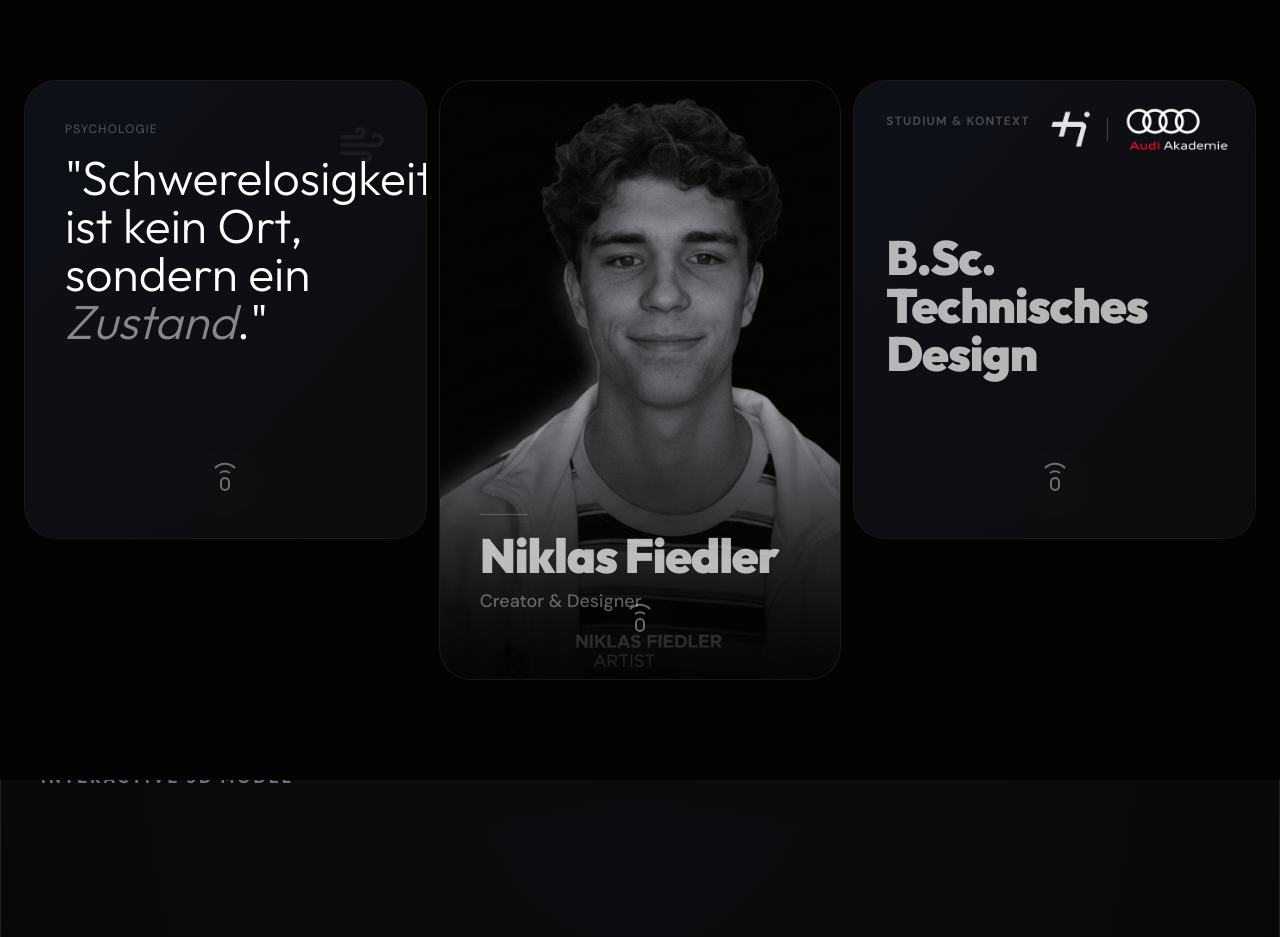
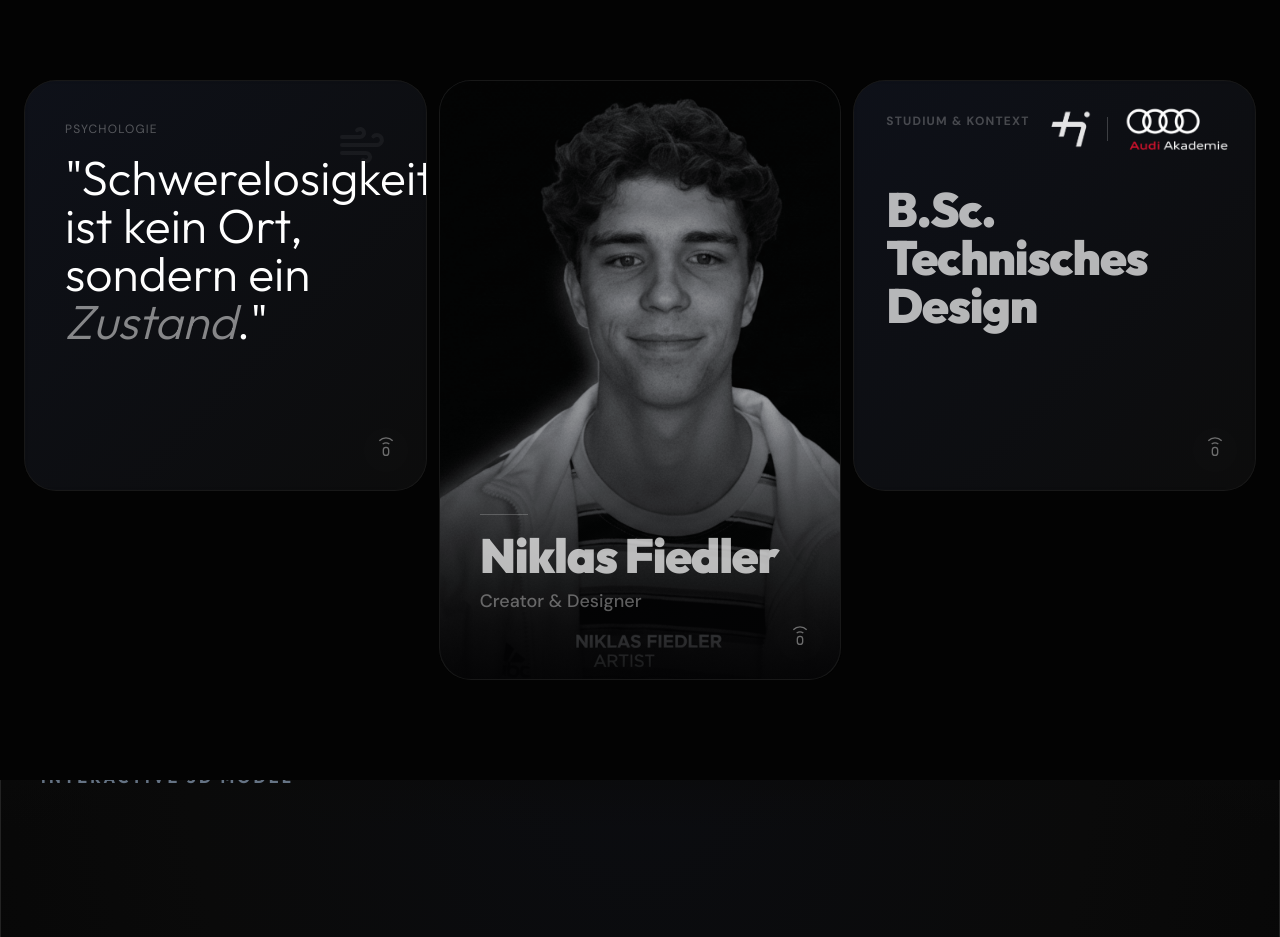
Before and after one commit to Nklsfdler/Schwerelos, a Next.js app: page / in a window 1280 px wide. Shown: the part 8820-9757 px from the top of the page. Built offline with nearby package versions, Linux system fonts and the light colour scheme.

Commit message:
chore: UI Polish Round 26 (Balanced Headline, Touch Icons Everywhere)

```diff
--- a/app/page.tsx
+++ b/app/page.tsx
@@ -143,27 +143,7 @@ function SpotlightCard({ children, className = "", colSpan = "col-span-1", rowSp
             className={`relative border border-white/5 bg-neutral-900/50 backdrop-blur-sm overflow-hidden rounded-[2rem] group ${colSpan} ${rowSpan} ${className}`}
             onMouseMove={handleMouseMove}
         >
-            {/* AFFORDANCE: TOUCH ICON WITH WAVES (Framer Motion - Organic/Slow) */}
-            <div className="absolute z-20 flex items-center justify-center opacity-40 group-hover:opacity-0 transition-opacity duration-500 pointer-events-none bottom-8 left-1/2 -translate-x-1/2">
-                <div className="relative">
-                    <svg width="48" height="48" viewBox="0 0 24 24" fill="none" stroke="currentColor" strokeWidth="1" className="text-white relative z-10">
-                        <path d="M12 10a2 2 0 0 0-2 2v2a2 2 0 0 0 2 2 2 2 0 0 0 2-2v-2a2 2 0 0 0-2-2z" />
-                        <path d="M9.5 7.5a4.5 4.5 0 0 1 5 0" />
-                        <path d="M7 5a7 7 0 0 1 10 0" />
-                    </svg>
-                    {/* Ripple Effects (Organic Wave) */}
-                    <motion.div
-                        className="absolute inset-0 bg-white/20 rounded-full"
-                        animate={{ scale: [1, 2.5], opacity: [0.4, 0] }}
-                        transition={{ duration: 3.5, repeat: Infinity, ease: "easeInOut" }}
-                    />
-                    <motion.div
-                        className="absolute inset-0 bg-white/10 rounded-full"
-                        animate={{ scale: [1, 3], opacity: [0.3, 0] }}
-                        transition={{ duration: 4.5, repeat: Infinity, ease: "easeInOut", delay: 1 }}
-                    />
-                </div>
-            </div>
+            {/* REMOVED: Old centralized Touch Icon (Now per-tile) */}
 
             {/* Spotlight only visible on hover (Desktop) */}
             <motion.div
@@ -438,6 +418,18 @@ export default function Home() {
                                     <p className="text-lg">Schwerelosigkeit beginnt im Geist. Es ist der Moment, in dem die Schwere des Alltags einer inneren Leichtigkeit weicht. Meine Arbeit ist die Übersetzung dieses mentalen Loslassens in eine sichtbare Form – ein Aufstieg, der keine Kraft benötigt.</p>
                                 </div>
                             </div>
+                            {/* TOUCH ICON: Bottom Right */}
+                            <div className="absolute z-20 flex items-center justify-center opacity-40 group-hover:opacity-0 transition-opacity duration-500 pointer-events-none bottom-6 right-6">
+                                <div className="relative">
+                                    <svg width="32" height="32" viewBox="0 0 24 24" fill="none" stroke="currentColor" strokeWidth="1" className="text-white relative z-10">
+                                        <path d="M12 10a2 2 0 0 0-2 2v2a2 2 0 0 0 2 2 2 2 0 0 0 2-2v-2a2 2 0 0 0-2-2z" />
+                                        <path d="M9.5 7.5a4.5 4.5 0 0 1 5 0" />
+                                        <path d="M7 5a7 7 0 0 1 10 0" />
+                                    </svg>
+                                    <motion.div className="absolute inset-0 bg-white/20 rounded-full" animate={{ scale: [1, 2.5], opacity: [0.4, 0] }} transition={{ duration: 3.5, repeat: Infinity, ease: "easeInOut" }} />
+                                    <motion.div className="absolute inset-0 bg-white/10 rounded-full" animate={{ scale: [1, 3], opacity: [0.3, 0] }} transition={{ duration: 4.5, repeat: Infinity, ease: "easeInOut", delay: 1 }} />
+                                </div>
+                            </div>
                         </SpotlightCard>
 
                         {/* TILE 3: ARTIST */}
@@ -455,6 +447,18 @@ export default function Home() {
                                     <p className="text-lg font-[family-name:var(--font-dm)] text-white/80 leading-relaxed border-l border-white/10 pl-4">Für mich bedeutet Gestalten, Barrieren im Kopf abzubauen. Ich lasse meinen Impulsen freien Lauf, um das Unmögliche sichtbar zu machen: das Gefühl von absoluter Schwerelosigkeit.</p>
                                 </div>
                             </div>
+                            {/* TOUCH ICON: Bottom Right */}
+                            <div className="absolute z-20 flex items-center justify-center opacity-40 group-hover:opacity-0 transition-opacity duration-500 pointer-events-none bottom-6 right-6">
+                                <div className="relative">
+                                    <svg width="32" height="32" viewBox="0 0 24 24" fill="none" stroke="currentColor" strokeWidth="1" className="text-white relative z-10">
+                                        <path d="M12 10a2 2 0 0 0-2 2v2a2 2 0 0 0 2 2 2 2 0 0 0 2-2v-2a2 2 0 0 0-2-2z" />
+                                        <path d="M9.5 7.5a4.5 4.5 0 0 1 5 0" />
+                                        <path d="M7 5a7 7 0 0 1 10 0" />
+                                    </svg>
+                                    <motion.div className="absolute inset-0 bg-white/20 rounded-full" animate={{ scale: [1, 2.5], opacity: [0.4, 0] }} transition={{ duration: 3.5, repeat: Infinity, ease: "easeInOut" }} />
+                                    <motion.div className="absolute inset-0 bg-white/10 rounded-full" animate={{ scale: [1, 3], opacity: [0.3, 0] }} transition={{ duration: 4.5, repeat: Infinity, ease: "easeInOut", delay: 1 }} />
+                                </div>
+                            </div>
                         </SpotlightCard>
 
                         {/* TILE 4: CONTEXT (Dark Mode, Tight Spacing, Color Hint) */}
@@ -469,8 +473,8 @@ export default function Home() {
                                     <div className="flex justify-between items-start mb-2 group-hover:opacity-100 opacity-60 transition-opacity duration-500">
                                         <span className="text-[10px] md:text-xs uppercase tracking-widest font-bold text-white/40">Studium & Kontext</span>
                                     </div>
-                                    {/* Spacing Fix: Pushed down for logos */}
-                                    <h5 className="text-3xl md:text-5xl font-[family-name:var(--font-outfit)] font-black leading-none text-white mt-auto pt-16 md:pt-24 tracking-tight relative z-10 group-hover:text-white text-white/70 transition-colors duration-500">
+                                    {/* Spacing Fix: Adjusted for Balance (not too low, not too high) */}
+                                    <h5 className="text-3xl md:text-5xl font-[family-name:var(--font-outfit)] font-black leading-none text-white mt-auto pt-8 md:pt-12 tracking-tight relative z-10 group-hover:text-white text-white/70 transition-colors duration-500">
                                         B.Sc. Technisches<br /> Design
                                     </h5>
                                 </div>
@@ -496,6 +500,18 @@ export default function Home() {
                                     <p className="text-lg font-[family-name:var(--font-dm)] text-white/80 leading-relaxed font-medium">
                                         Projektarbeit von Niklas Fiedler an der technischen Hochschule Ingolstadt und Audi Akademie.
                                     </p>
+                                </div>
+                            </div>
+                            {/* TOUCH ICON: Bottom Right */}
+                            <div className="absolute z-20 flex items-center justify-center opacity-40 group-hover:opacity-0 transition-opacity duration-500 pointer-events-none bottom-6 right-6">
+                                <div className="relative">
+                                    <svg width="32" height="32" viewBox="0 0 24 24" fill="none" stroke="currentColor" strokeWidth="1" className="text-white relative z-10">
+                                        <path d="M12 10a2 2 0 0 0-2 2v2a2 2 0 0 0 2 2 2 2 0 0 0 2-2v-2a2 2 0 0 0-2-2z" />
+                                        <path d="M9.5 7.5a4.5 4.5 0 0 1 5 0" />
+                                        <path d="M7 5a7 7 0 0 1 10 0" />
+                                    </svg>
+                                    <motion.div className="absolute inset-0 bg-white/20 rounded-full" animate={{ scale: [1, 2.5], opacity: [0.4, 0] }} transition={{ duration: 3.5, repeat: Infinity, ease: "easeInOut" }} />
+                                    <motion.div className="absolute inset-0 bg-white/10 rounded-full" animate={{ scale: [1, 3], opacity: [0.3, 0] }} transition={{ duration: 4.5, repeat: Infinity, ease: "easeInOut", delay: 1 }} />
                                 </div>
                             </div>
                         </SpotlightCard>
```
